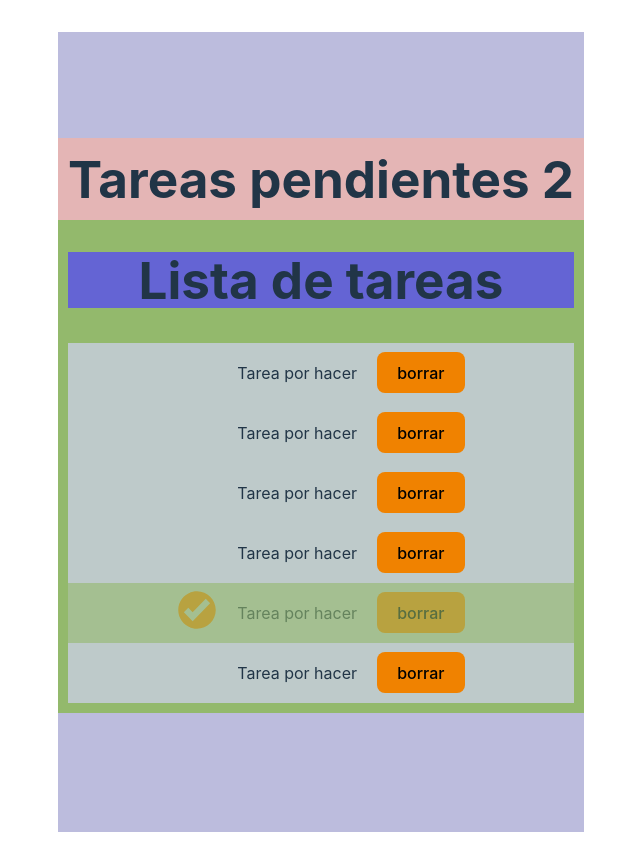
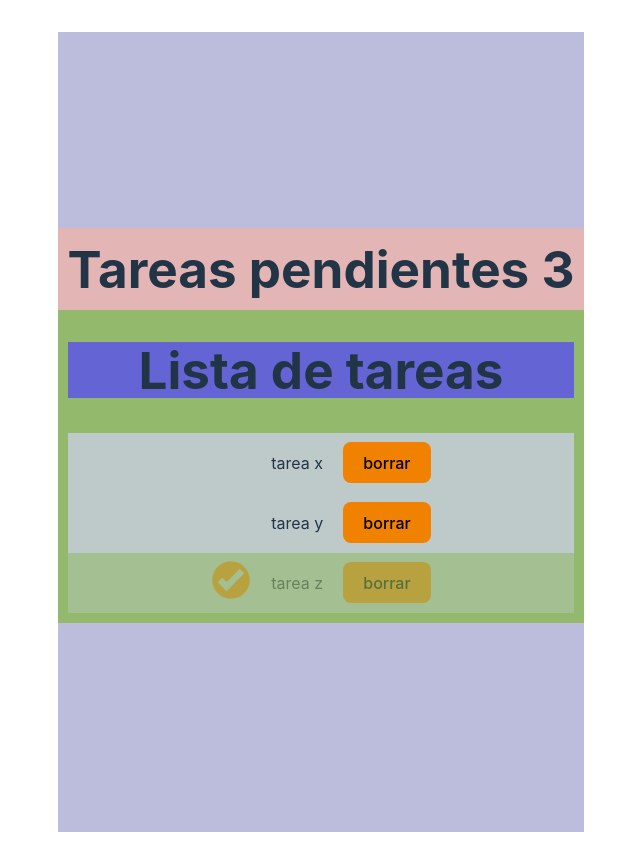
Before and after one commit to matahj/ejerciciosReact, a React (Vite) app in the folder ej3-vitereact/: page / in a window 1280 px wide. Shown: the whole page, without its empty margins (319-959 px from the left). Built offline with nearby package versions, Linux system fonts and the light colour scheme.

Commit message:
componentDidMount

```diff
--- a/ej3-vitereact/src/components/App.jsx
+++ b/ej3-vitereact/src/components/App.jsx
@@ -1,9 +1,30 @@
+import { Component } from 'react'
+
 import Header from './Header'
 import Todolist from './Todolist'
 
 import '../styles/App.css'
 
-const App = () => {
+//const App = () => {
+class App extends Component {
+
+  state = {
+    todos: []
+  }
+
+  componentDidMount(){
+    this.setState(
+      {
+        todos: [
+          {terminado: false, titulo: 'tarea x'},
+          {terminado: false, titulo: 'tarea y'},
+          {terminado: true, titulo: 'tarea z'}
+        ]
+      }
+    )
+  }
+
+  render() {
 
     return (
       <div className="wrapper">
@@ -13,9 +34,9 @@ const App = () => {
           <h1>Hola React</h1> */}
 
           <Header
-          pendientes={'2'}
+            pendientes={this.state.todos.length}
           />
-        <Todolist />
+          <Todolist tareas = {this.state.todos}/>
 
         </div>
       </div>
@@ -23,4 +44,6 @@ const App = () => {
     )
   }
 
+}
+
 export default App
--- a/ej3-vitereact/src/components/Todo.jsx
+++ b/ej3-vitereact/src/components/Todo.jsx
@@ -29,9 +29,9 @@ class Todo extends Component {
                         : <div style={{ height: '40px', width: '40px' }}></div>
                 } */}
 
-                <Checkmark terminado = {this.state.terminado}/>
+                <Checkmark terminado = {this.props.terminado}/>
 
-                <p className="todo-item">Tarea por hacer</p>
+                <p className="todo-item">{this.props.titulo}</p>
 
                 <button
                     className="borrar"
@@ -55,7 +55,8 @@ class Todo extends Component {
 }
 
 Todo.propTypes = {
-    terminado: PropTypes.bool.isRequired
+    terminado: PropTypes.bool.isRequired,
+    titulo: PropTypes.string.isRequired
 }
 
 export default Todo
--- a/ej3-vitereact/src/components/Todolist.jsx
+++ b/ej3-vitereact/src/components/Todolist.jsx
@@ -1,24 +1,37 @@
+import PropTypes from 'prop-types'
+
 import Todo from './Todo.jsx'
 
 import '../styles/Todolist.css'
 
 
-const Todolist = ()=>{
+const Todolist = ({tareas})=>{
 
     return(
         <div id="listaTareas">
             <h1>Lista de tareas</h1>
 
-            <Todo terminado = {false}/>
-            <Todo terminado = {false}/>
-            <Todo terminado = {false}/>
-            <Todo terminado = {false}/>
-            <Todo terminado = {true}/>
-            <Todo terminado = {false}/>
+            {/*
+            <Todo />
+            <Todo />
+            */}
 
+            {
+                tareas.map( (elem, index)=>
+                    <Todo
+                    key={index}
+                    terminado={elem.terminado}
+                    titulo = {elem.titulo}
+                    />
+                )
+            }
 
         </div>
     )
 }
 
+Todolist.propTypes = {
+    tareas: PropTypes.array
+}
+
 export default Todolist;
```
Lines whose indentation alone changed are shown as unchanged.
